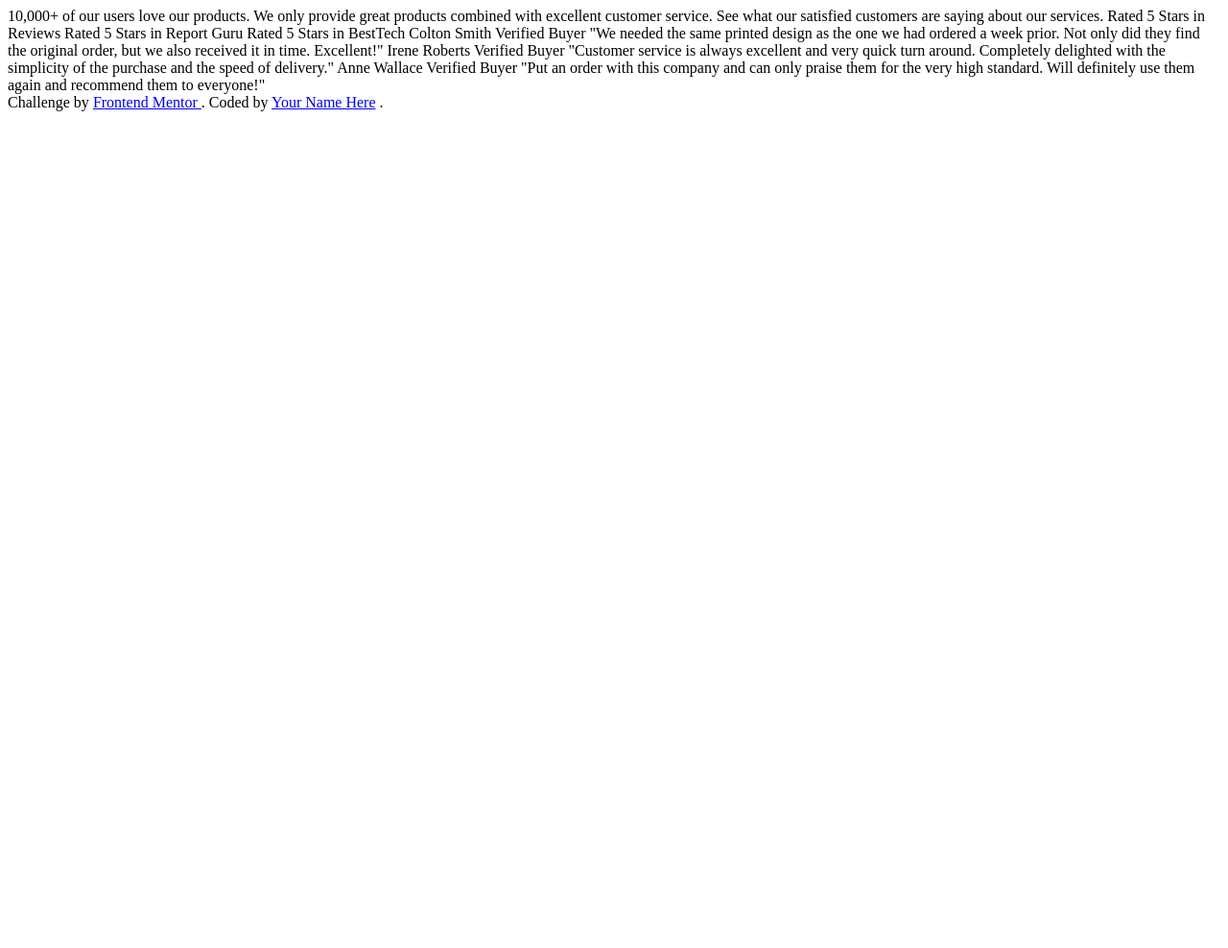
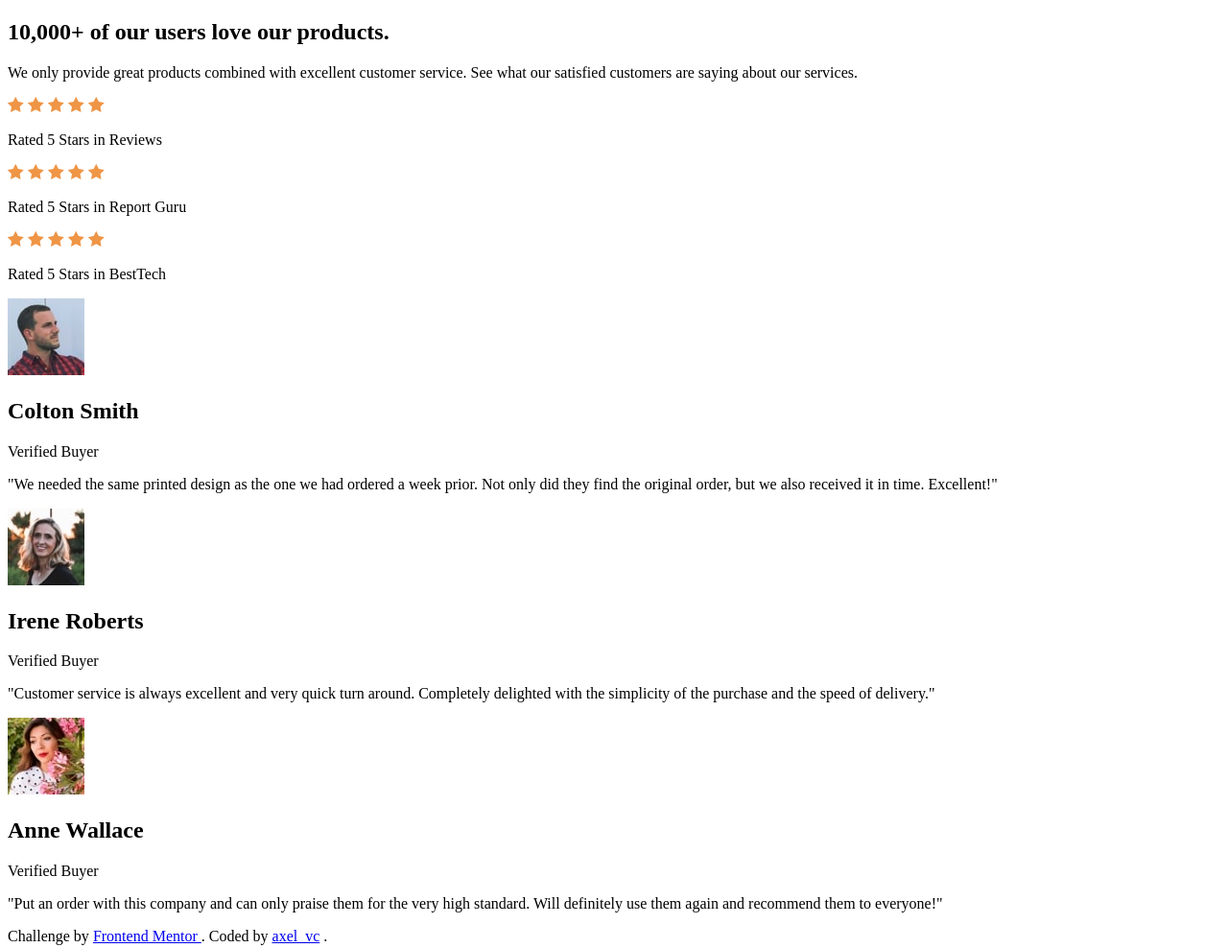
Before and after one commit to axelvc/frontend-mentor, a website: page social-proof-section/index.html in a window 1280 px wide. Shown: the whole page at 96% size. Before the commit the page ends 800 px from the top, so only its background shows below. Drawn offline with Linux system fonts and the light colour scheme.

Commit message:
feat(proyect 6): add html structure

```diff
--- a/social-proof-section/index.html
+++ b/social-proof-section/index.html
@@ -4,53 +4,91 @@
     <meta charset="UTF-8" />
     <meta name="viewport" content="width=device-width, initial-scale=1.0" />
     <!-- displays site properly based on user's device -->
-
     <link
       rel="icon"
       type="image/png"
       sizes="32x32"
       href="./images/favicon-32x32.png"
     />
-
     <title>Frontend Mentor | Social proof section</title>
-
-    <!-- Feel free to remove these styles or customise in your own stylesheet 👍 -->
-    <style>
-      .attribution {
-        font-size: 11px;
-        text-align: center;
-      }
-
-      .attribution a {
-        color: hsl(228, 45%, 44%);
-      }
-    </style>
   </head>
   <body>
-    10,000+ of our users love our products.
+    <main>
+      <section>
+        <h2>10,000+ of our users love our products.</h2>
+        <p>
+          We only provide great products combined with excellent customer
+          service. See what our satisfied customers are saying about our
+          services.
+        </p>
+      </section>
 
-    We only provide great products combined with excellent customer service.
-    See what our satisfied customers are saying about our services.
+      <section>
+        <div>
+          <div>
+            <img src="./images/icon-star.svg" alt="star" />
+            <img src="./images/icon-star.svg" alt="star" />
+            <img src="./images/icon-star.svg" alt="star" />
+            <img src="./images/icon-star.svg" alt="star" />
+            <img src="./images/icon-star.svg" alt="star" />
+          </div>
+          <p>Rated 5 Stars in Reviews</p>
+        </div>
+        <div>
+          <div>
+            <img src="./images/icon-star.svg" alt="star" />
+            <img src="./images/icon-star.svg" alt="star" />
+            <img src="./images/icon-star.svg" alt="star" />
+            <img src="./images/icon-star.svg" alt="star" />
+            <img src="./images/icon-star.svg" alt="star" />
+          </div>
+          <p>Rated 5 Stars in Report Guru</p>
+        </div>
+        <div>
+          <div>
+            <img src="./images/icon-star.svg" alt="star" />
+            <img src="./images/icon-star.svg" alt="star" />
+            <img src="./images/icon-star.svg" alt="star" />
+            <img src="./images/icon-star.svg" alt="star" />
+            <img src="./images/icon-star.svg" alt="star" />
+          </div>
+          <p>Rated 5 Stars in BestTech</p>
+        </div>
+      </section>
 
-    Rated 5 Stars in Reviews
-    Rated 5 Stars in Report Guru
-    Rated 5 Stars in BestTech
+      <article>
+        <img src="./images/image-colton.jpg" alt="Colton Smith image" />
+        <h1>Colton Smith</h1>
+        <span>Verified Buyer</span>
+        <p>
+          "We needed the same printed design as the one we had ordered a week
+          prior. Not only did they find the original order, but we also received
+          it in time. Excellent!"
+        </p>
+      </article>
 
-    Colton Smith
-    Verified Buyer
-    "We needed the same printed design as the one we had ordered a week prior.
-    Not only did they find the original order, but we also received it in time.
-    Excellent!"
+      <article>
+        <img src="./images/image-irene.jpg" alt="Irene Roberts image" />
+        <h1>Irene Roberts</h1>
+        <span>Verified Buyer</span>
+        <p>
+          "Customer service is always excellent and very quick turn around.
+          Completely delighted with the simplicity of the purchase and the speed
+          of delivery."
+        </p>
+      </article>
 
-    Irene Roberts
-    Verified Buyer
-    "Customer service is always excellent and very quick turn around. Completely
-    delighted with the simplicity of the purchase and the speed of delivery."
-
-    Anne Wallace
-    Verified Buyer
-    "Put an order with this company and can only praise them for the very high
-    standard. Will definitely use them again and recommend them to everyone!"
+      <article>
+        <img src="./images/image-anne.jpg" alt="Anne Wallace image" />
+        <h1>Anne Wallace</h1>
+        <span>Verified Buyer</span>
+        <p>
+          "Put an order with this company and can only praise them for the very
+          high standard. Will definitely use them again and recommend them to
+          everyone!"
+        </p>
+      </article>
+    </main>
 
     <footer>
       Challenge by
@@ -58,7 +96,7 @@
         Frontend Mentor
       </a>
       . Coded by
-      <a href="#">Your Name Here</a>
+      <a href="https://github.com/axelvc" target="_blank">axel_vc</a>
       .
     </footer>
   </body>
```
